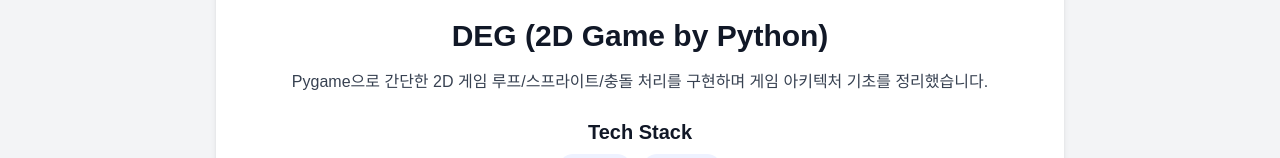
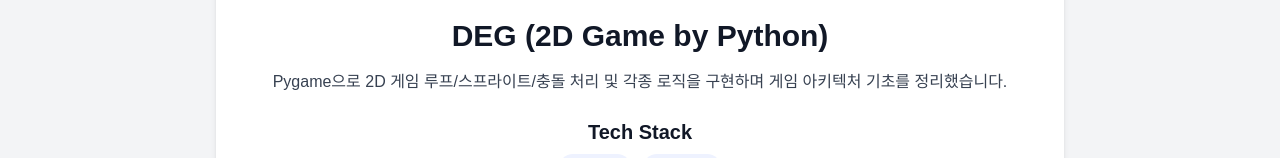
Before and after one commit to aidenjangkkj/my-next-app, a Next.js app: page /projects/DEG in a window 1280 px wide. Shown: the part 624-782 px from the top of the page. Built offline with nearby package versions, Linux system fonts and the light colour scheme.

Commit message:
설명 수정

```diff
--- a/data/projects.ts
+++ b/data/projects.ts
@@ -127,7 +127,7 @@
     title: "Delivery Electron App",
     description: "주문 수신·출력용 Electron 데스크톱.",
     longDescription:
-      "모바일 주문과 연동되는 데스크톱 클라이언트. 시리얼 포트를 통한 영수증 프린터 출력, 주문 알림/처리 플로우를 제공합니다.",
+      "주문과 연동되는 데스크톱 클라이언트. 시리얼 포트를 통한 영수증 프린터 출력, 주문 알림/처리 플로우를 제공합니다.",
     techStack: ["Electron", "JavaScript", "SerialPort"],
     github: "https://github.com/aidenjangkkj/del-electron-app",
     demo: "",
@@ -158,9 +158,9 @@
   {
     id: "DEG",
     title: "DEG (2D Game by Python)",
-    description: "파이썬 2D 게임 실험.",
+    description: "파이썬 2D 게임.",
     longDescription:
-      "Pygame으로 간단한 2D 게임 루프/스프라이트/충돌 처리를 구현하며 게임 아키텍처 기초를 정리했습니다.",
+      "Pygame으로 2D 게임 루프/스프라이트/충돌 처리 및 각종 로직을 구현하며 게임 아키텍처 기초를 정리했습니다.",
     techStack: ["Python", "Pygame"],
     github: "https://github.com/aidenjangkkj/DEG",
     demo: "",
```
